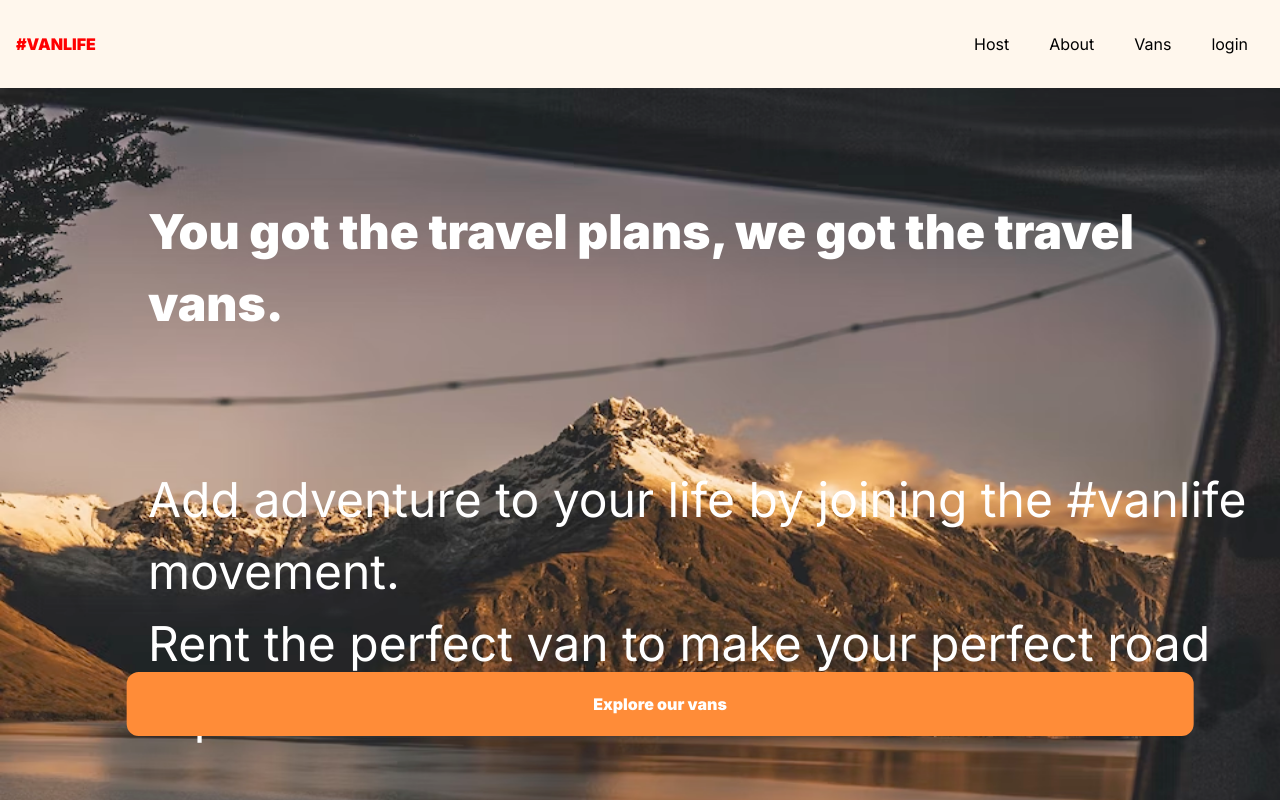
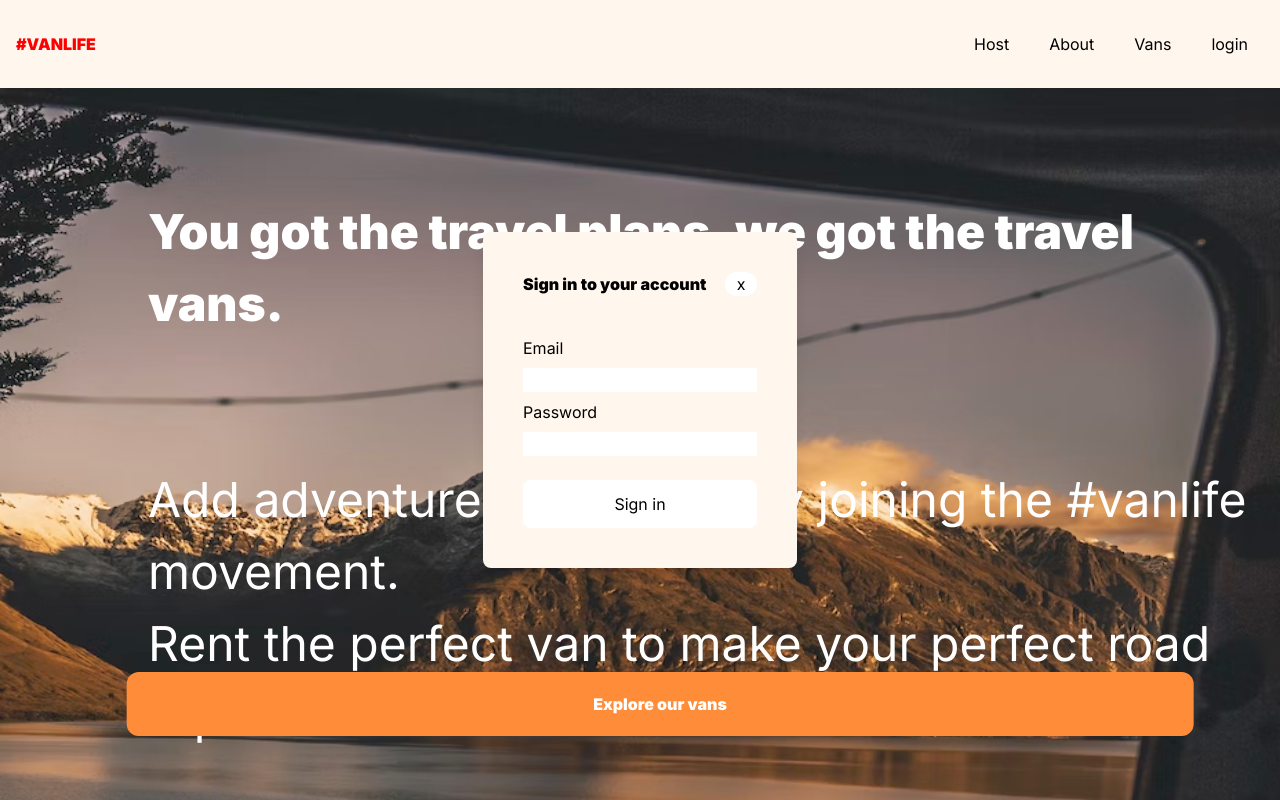
Before and after one commit to Chroanaa/TryApp, a React (Vite) app: page / in a window 1280 px wide. Both pictures are taken after a click on the button "login". Shown: the top 800 px of the page. Built offline with nearby package versions, Linux system fonts and the light colour scheme; what miragejs would draw is missing.

Commit message:
Im too lazy to the

```diff
--- a/src/components/Home.jsx
+++ b/src/components/Home.jsx
@@ -6,20 +6,20 @@ function Home() {
   return (
     <div>
       <section>
-        <div className="flex justify-center relative">
+        <div className="flex justify-center relative z-[-1]">
           <img src={HomeImage} alt="" className="w-full h-mainPageSize " />
         </div>
-        <div className="absolute left-32 top-44 text-primary text-veryLarge font-bold m-5 ">
+        <div className="absolute z-[-1] left-32 top-44 text-primary text-veryLarge font-bold m-5 ">
           You got the travel plans, we got the travel vans.
         </div>
-        <div className="absolute left-32 top-96 text-primary text-veryLarge m-5 mt-20">
+        <div className="absolute z-[-1] left-32 top-96 text-primary text-veryLarge m-5 mt-20">
           Add adventure to your life by joining the #vanlife movement. <br />
           Rent the perfect van to make your perfect road trip.
         </div>
 
         <NavLink
           to="/vans"
-          className="absolute left-1/2 top-96 transform -translate-x-1/2 text-primary text-5xl m-5 mt-72 text-center bg-orange w-5/6 rounded-xl p-5 font-bold hover:bg-opacity-50"
+          className="absolute z-0 left-1/2 top-96 transform -translate-x-1/2 text-primary text-5xl m-5 mt-72 text-center bg-orange w-5/6 rounded-xl p-5 font-bold hover:bg-opacity-50"
         >
           Explore our vans
         </NavLink>
--- a/src/components/LoginModal.jsx
+++ b/src/components/LoginModal.jsx
@@ -1,29 +1,53 @@
 import React from "react";
 
 function LoginModal({ isShow, showToggle }) {
+  const [value, setValue] = React.useState({
+    email: "",
+    password: "",
+  });
+  const handleOnChange = (e) => {
+    e.preventDefault();
+    const { name, value } = e.target;
+    setValue((prev) => ({ ...prev, [name]: value }));
+  };
   return (
     <div className={`fixed inset-0  ${isShow ? "block" : "hidden"}`}>
       <div
         className={`modal ${
           isShow ? "flex flex-col" : "none"
-        } bg-main absolute  z-20 top-1/2 left-1/2 transform -translate-x-1/2 -translate-y-1/2 p-10 opacity-100  rounded-lg shadow-lg`}
+        } bg-main absolute z-50 top-1/2 left-1/2 transform -translate-x-1/2 -translate-y-1/2 p-10 opacity-100 rounded-lg shadow-lg`}
       >
         <div className="modal-header flex flex-row justify-between mb-10">
           <h5 className="font-bold"> Sign in to your account</h5>
           <button
-            className="bg-black text-white rounded-full h-8 w-8 flex justify-center items-center"
+            className="bg-White text-white rounded-full h-8 w-8 flex justify-center items-center hover:bg-red"
             data-bs-dismiss="modal"
             aria-label="Close"
             onClick={() => {
               showToggle();
             }}
           >
-            X
+            x
           </button>
         </div>
         <div className="modal-body flex flex-col gap-2">
-          <input type="text" />
-          <input type="password" />
+          <label htmlFor="email">Email</label>
+          <input
+            type="text"
+            onChange={handleOnChange}
+            value={value.email}
+            name="email"
+          />
+          <label htmlFor="password">Password</label>
+          <input
+            type="password"
+            onChange={handleOnChange}
+            value={value.password}
+            name="password"
+          />
+          <button className="bg-White text-black rounded-lg h-10 p-3 mt-4 hover:bg-red  ">
+            Sign in
+          </button>
         </div>
       </div>
     </div>
--- a/src/components/ui/HorizontalCard.jsx
+++ b/src/components/ui/HorizontalCard.jsx
@@ -15,7 +15,7 @@ function ListedVans(props) {
             {editable && (
               <NavLink
                 to={`${props.id}`}
-                className="absolute left-[55rem] mt-5"
+                className="absolute left-[55rem] mt-5 z-[-1]"
               >
                 Edit
               </NavLink>
--- a/tailwind.config.js
+++ b/tailwind.config.js
@@ -10,6 +10,7 @@ export default {
       white: "rgba(255, 255, 255, 0)",
       blue: "blue",
       White: "#FFFFFF",
+      red: "#FF8C38",
     },
     fontFamily: {
       sans: ["Inter", "sans-serif"],
```
